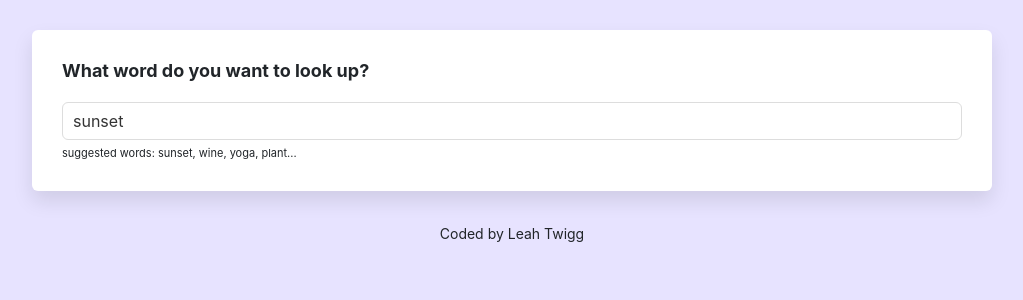
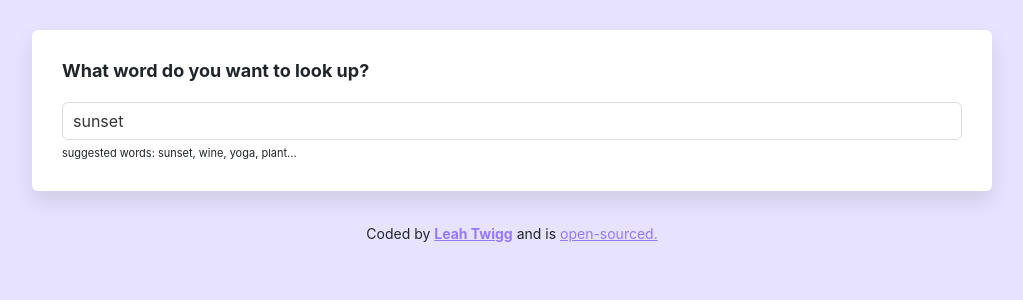
Before and after one commit to lea-bee/dictionary, a React (Create React App) app: page / in a window 1280 px wide. Shown: the top 300 px of the page, without its empty margins (128-1151 px from the left). Built offline with nearby package versions, Linux system fonts and the light colour scheme; no server answers.

Commit message:
Updated footer

```diff
--- a/src/App.js
+++ b/src/App.js
@@ -9,7 +9,26 @@ function App() {
         <Dictionary defaultKeyword="sunset" />
       </main>
       <footer className="App-footer">
-        <small>Coded by Leah Twigg</small>
+        <small>
+          Coded by{" "}
+          <strong>
+            <a
+              href="https://github.com/lea-bee"
+              target="_blank"
+              rel="noreferrer"
+            >
+              Leah Twigg
+            </a>
+          </strong>{" "}
+          and is{" "}
+          <a
+            href="https://github.com/lea-bee/dictionary"
+            target="_blank"
+            rel="noreferrer"
+          >
+            open-sourced.
+          </a>
+        </small>
       </footer>
     </div>
   );
```
